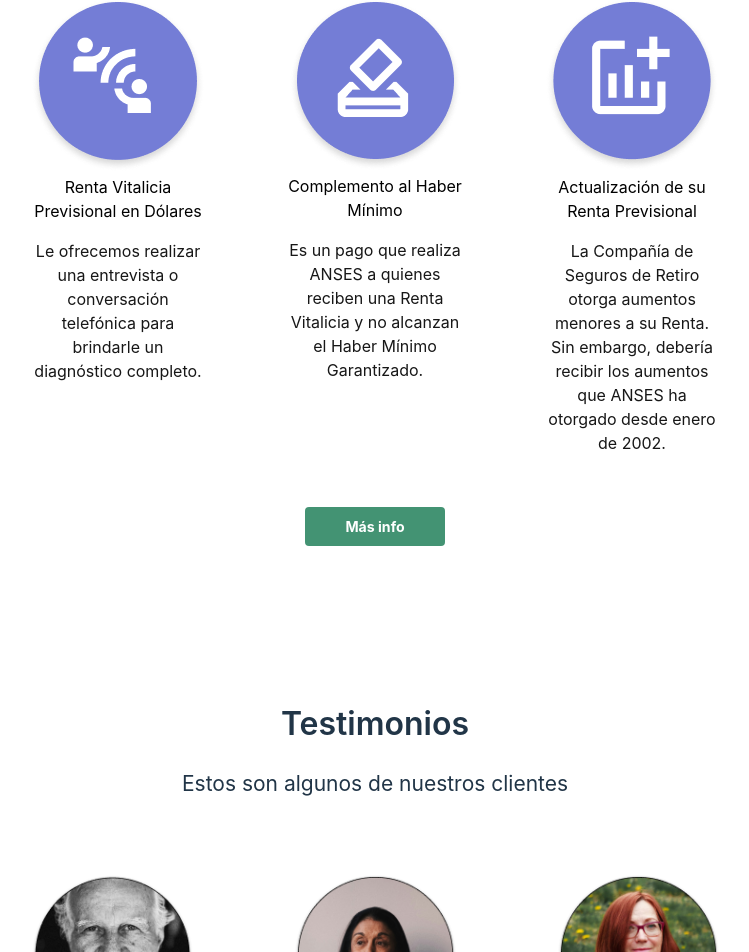
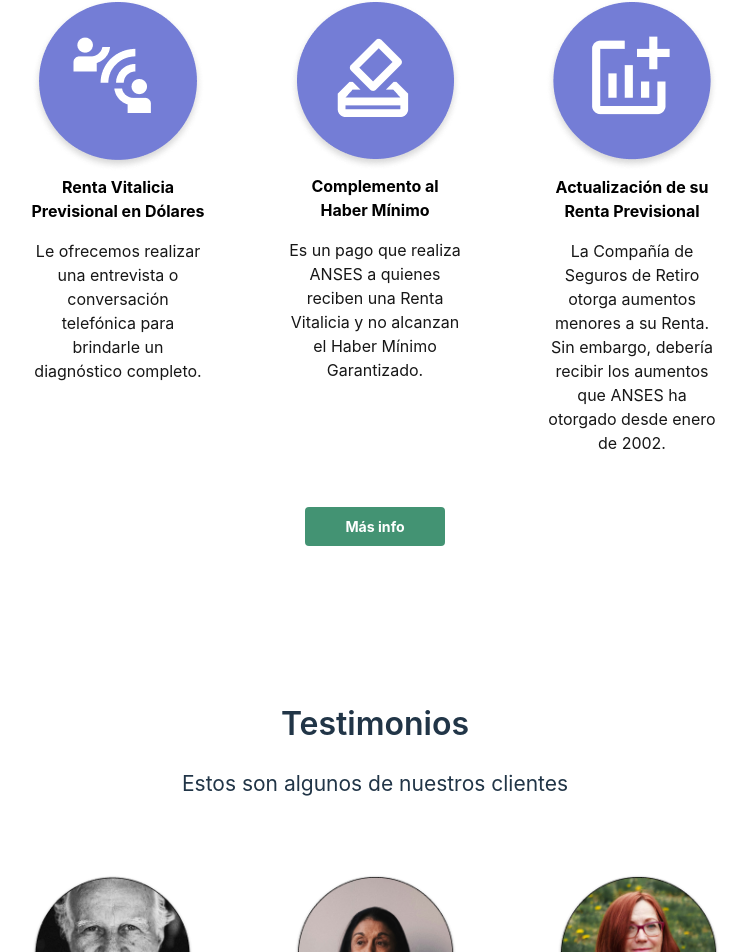
Before and after one commit to FooTalent/iubilare, a React (Vite) app: page / in a window 1280 px wide. Shown: the part 2116-3068 px from the top of the page, without its empty margins (265-1014 px from the left). Built offline with nearby package versions, Linux system fonts and the light colour scheme.

Commit message:
fix/ font bold

```diff
--- a/src/views/Home.tsx
+++ b/src/views/Home.tsx
@@ -144,7 +144,7 @@ export default function Home(    ) {
         <div className="flex flex-col justify-start items-center h-[205px] p-4 bg-white rounded-[5px] shadow-light-top-heavy-bottom-light-sides  gap-[22px]  md:shadow-[0_35px_60px_-15px_rgba(255,255,255)] md:w-[217px] md:h-full 2xl:h-full 2xl:w-full">
             <div className="flex h-[91px] flex-col justify-start items-start gap-[3px] md:flex-col-reverse md:h-full  2xl:justify-end">
               <div className="">
-              <div className="w-[300px] h-7 text-indigo-400 text-base font-normal font-['Source Sans Pro']  md:w-[175px] md:text-black md:h-full  md:text-center 2xl:h-auto  2xl:mb-[10px]">
+              <div className="w-[300px] h-7 text-indigo-400 text-base font-normal font-['Source Sans Pro']  md:w-[175px] md:text-black md:h-full  md:text-center 2xl:h-auto  2xl:mb-[10px] md:font-bold">
                 Renta Vitalicia Previsional en Dólares
               </div>
               <div className="w-[301.66px] text-neutral-900 text-base font-normal font-['Source Sans Pro']  md:w-[175px] md:text-center md:pt-[16px]">
@@ -163,7 +163,7 @@ export default function Home(    ) {
           <div className="flex flex-col justify-start items-center h-[205px] p-4 bg-white rounded-[5px] shadow-light-top-heavy-bottom-light-sides  gap-[22px]  md:shadow-[0_35px_60px_-15px_rgba(255,255,255)] md:w-[217px] md:h-full 2xl:h-full 2xl:w-full">
             <div className="flex h-[91px] flex-col justify-start items-start gap-[3px] md:flex-col-reverse  md:h-full 2xl:justify-end">
               <div>
-              <div className="w-[300px] h-7 text-indigo-400 text-base font-normal font-['Source Sans Pro'] md:w-[175px] md:text-black md:h-full md:text-center  2xl:h-auto 2xl:mb-[10px]">
+              <div className="w-[300px] h-7 text-indigo-400 text-base font-normal font-['Source Sans Pro'] md:w-[175px] md:text-black md:h-full md:text-center  2xl:h-auto 2xl:mb-[10px] md:font-bold">
                 Complemento al Haber Mínimo
               </div>
               <div className="w-[301.66px] text-neutral-900 text-base font-normal font-['Source Sans Pro']  md:w-[175px] md:text-center md:pt-[16px]">
@@ -181,7 +181,7 @@ export default function Home(    ) {
           <div className="flex flex-col justify-start items-center h-[235px] p-4 bg-white rounded-[5px] shadow-light-top-heavy-bottom-light-sides  gap-[22px]  md:shadow-[0_35px_60px_-15px_rgba(255,255,255)] md:w-[217px] md:h-full 2xl:h-full 2xl:w-full">
             <div className="flex h-[111px] flex-col justify-start items-start gap-[3px] md:flex-col-reverse  md:h-full  2xl:justify-end">
               <div>
-              <div className="w-[300px] h-7 text-indigo-400 text-base font-normal font-['Source Sans Pro'] md:w-[175px] md:text-black md:h-full md:text-center 2xl:h-auto 2xl:mb-[10px]">
+              <div className="w-[300px] h-7 text-indigo-400 text-base font-normal font-['Source Sans Pro'] md:w-[175px] md:text-black md:h-full md:text-center 2xl:h-auto 2xl:mb-[10px] md:font-bold">
                 Actualización de su Renta Previsional
               </div>
               <div className="w-[301.66px] text-neutral-900 text-base font-normal font-['Source Sans Pro'] md:w-[175px] md:text-center md:pt-[16px]">
```
